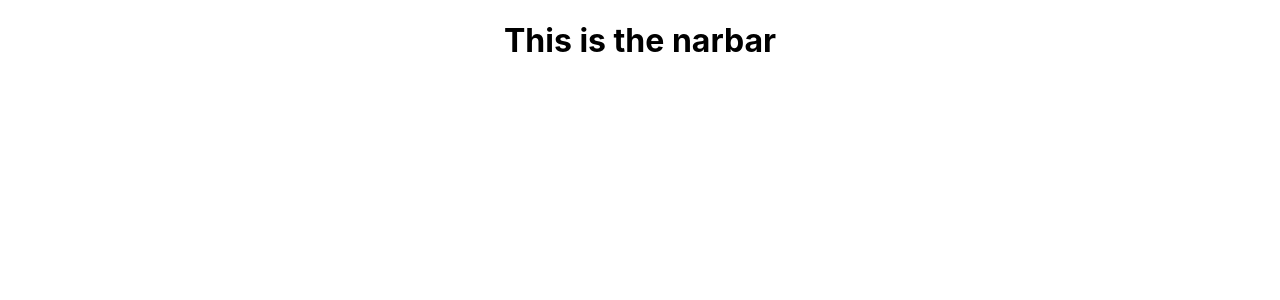
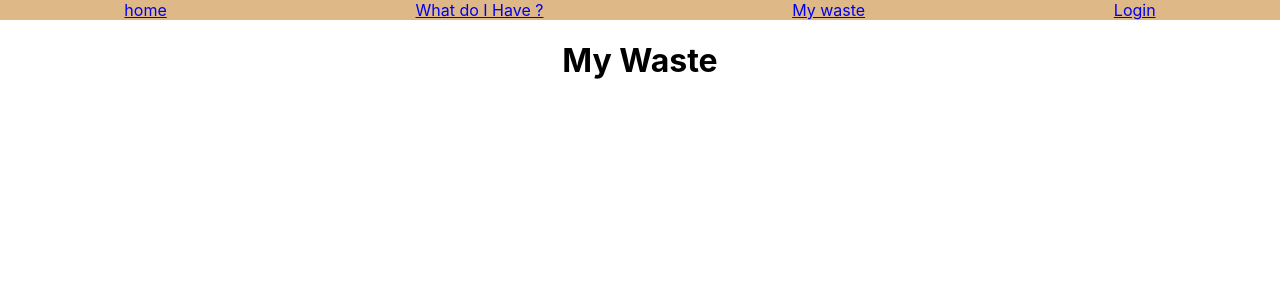
Before and after one commit to SupriyaShekar123/-frapp-frontend, a React (Create React App) app: page /MyWaste in a window 1280 px wide. Shown: the top 300 px of the page. Built offline with nearby package versions, Linux system fonts and the light colour scheme.

Commit message:
add the pages and navbar

```diff
--- a/package.json
+++ b/package.json
@@ -8,6 +8,7 @@
     "@testing-library/user-event": "^12.1.10",
     "react": "^17.0.1",
     "react-dom": "^17.0.1",
+    "react-router-dom": "^5.2.0",
     "react-scripts": "4.0.0",
     "web-vitals": "^0.2.4"
   },
--- a/src/App.js
+++ b/src/App.js
@@ -1,12 +1,29 @@
-import logo from './logo.svg';
 import './App.css';
+import {BrowserRouter as Router,Route,Switch} from 'react-router-dom'
+import React from 'react';
 import Navbar from "./component/Navbar"
+import Homepage from "./pages/Homepage/Homepage"
+import Login from "./pages/Login/Login"
+import MyWaste from "./pages/MyWaste/MyWaste"
+import WhatDoIHave from "./pages/WhatDoIHave/WhatDoIHave"
+
+
 
 function App() {
   return (
-    <div className="App">
-      <Navbar/>
-    </div>
+    <Router>
+      <div className="App">
+        <Navbar/>
+        <Switch>
+          <Route exact path="/homepage" component={Homepage}/>
+          <Route exact path="/WhatDoIHave" component={WhatDoIHave} />
+          <Route exact path="/MyWaste" component={MyWaste}/>
+          <Route exact path="/login" component={Login}/>
+          <Route exact path="" />
+        </Switch>
+      </div>
+    </Router>
+
   );
 }
 
--- a/src/component/Navbar.js
+++ b/src/component/Navbar.js
@@ -1,10 +1,16 @@
 import React from 'react'
-
+import {NavLink} from 'react-router-dom'
+import './navbar.css'
 
 export default function Navbar() {
     return (
-        <div>
-            <h1>This is the narbar</h1>
-        </div>
+        <nav>
+            <ul>
+                <NavLink to="/homepage" className="button" >home</NavLink>
+                <NavLink to="/WhatDoIHave" >What do I Have ?</NavLink>
+                <NavLink to="/MyWaste" className="button" >My waste</NavLink>
+                <NavLink to="/login" className="button" >Login</NavLink>
+            </ul>
+        </nav>
     )
 }
--- a/src/component/navbar.css
+++ b/src/component/navbar.css
@@ -0,0 +1,11 @@
+nav ul{
+    display:flex;
+    justify-content:space-around;
+    align-items: center;
+    padding: 0;
+    margin: 0;
+}
+
+nav{
+    background-color: burlywood;
+}
--- a/src/index.js
+++ b/src/index.js
@@ -2,12 +2,13 @@ import React from 'react';
 import ReactDOM from 'react-dom';
 import './index.css';
 import App from './App';
+import {BrowserRouter as Router} from "react-router-dom"
 import reportWebVitals from './reportWebVitals';
 
 ReactDOM.render(
-  <React.StrictMode>
+  <Router>
     <App />
-  </React.StrictMode>,
+  </Router>,
   document.getElementById('root')
 );
 
--- /dev/null
+++ b/src/pages/Login/Login.js
@@ -0,0 +1,9 @@
+import React from 'react'
+
+export default function Login() {
+    return (
+        <div>
+            <h1>Login</h1>
+        </div>
+    )
+}
--- /dev/null
+++ b/src/pages/MyWaste/MyWaste.js
@@ -0,0 +1,9 @@
+import React from 'react'
+
+export default function MyWaste() {
+    return (
+        <div>
+            <h1>My Waste</h1>
+        </div>
+    )
+}
--- /dev/null
+++ b/src/pages/WhatDoIHave/WhatDoIHave.js
@@ -0,0 +1,9 @@
+import React from 'react'
+
+export default function WhatDoIHave() {
+    return (
+        <div>
+            <h1>What's up in the fridge ?</h1>
+        </div>
+    )
+}
```
Also changed, not shown: src/pages/Signup/Signup.js (added, +9 -0 lines), src/pages/Homepage/Homepage.js (renamed from src/component/Homepage.js), src/pages/t.js (added), 1 other file (tests, documents, lock files or other folders).
